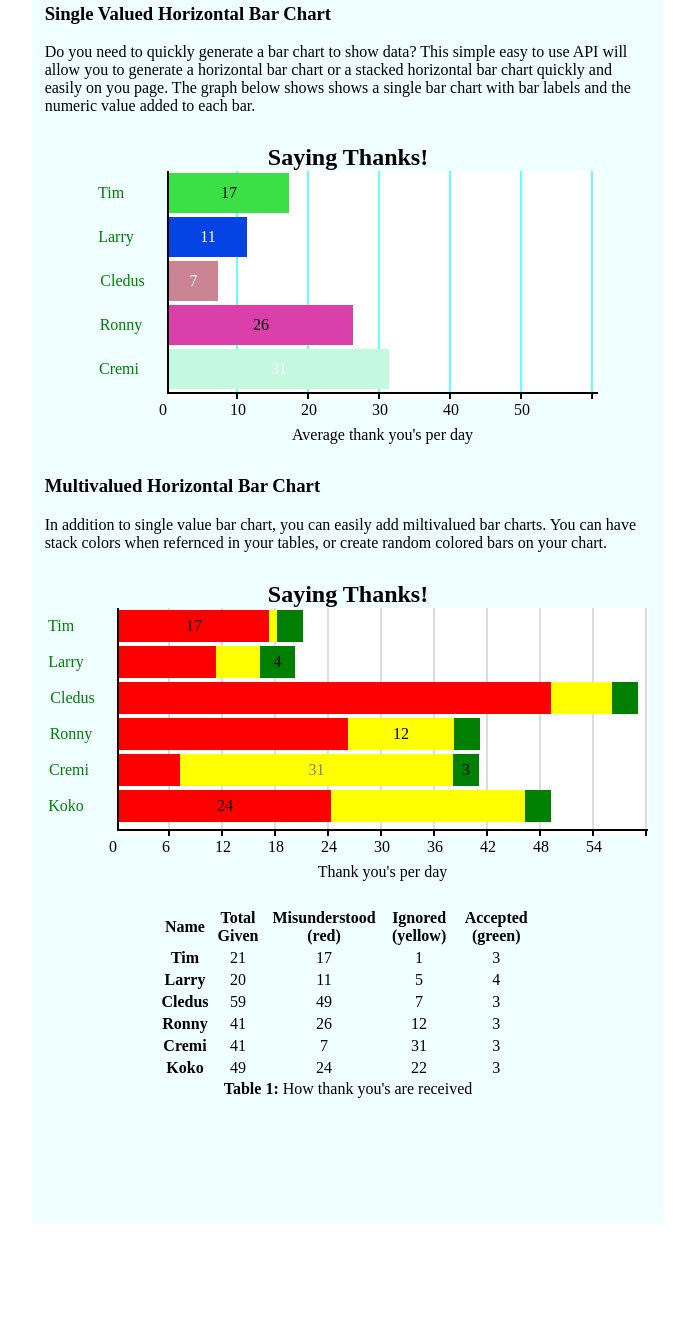
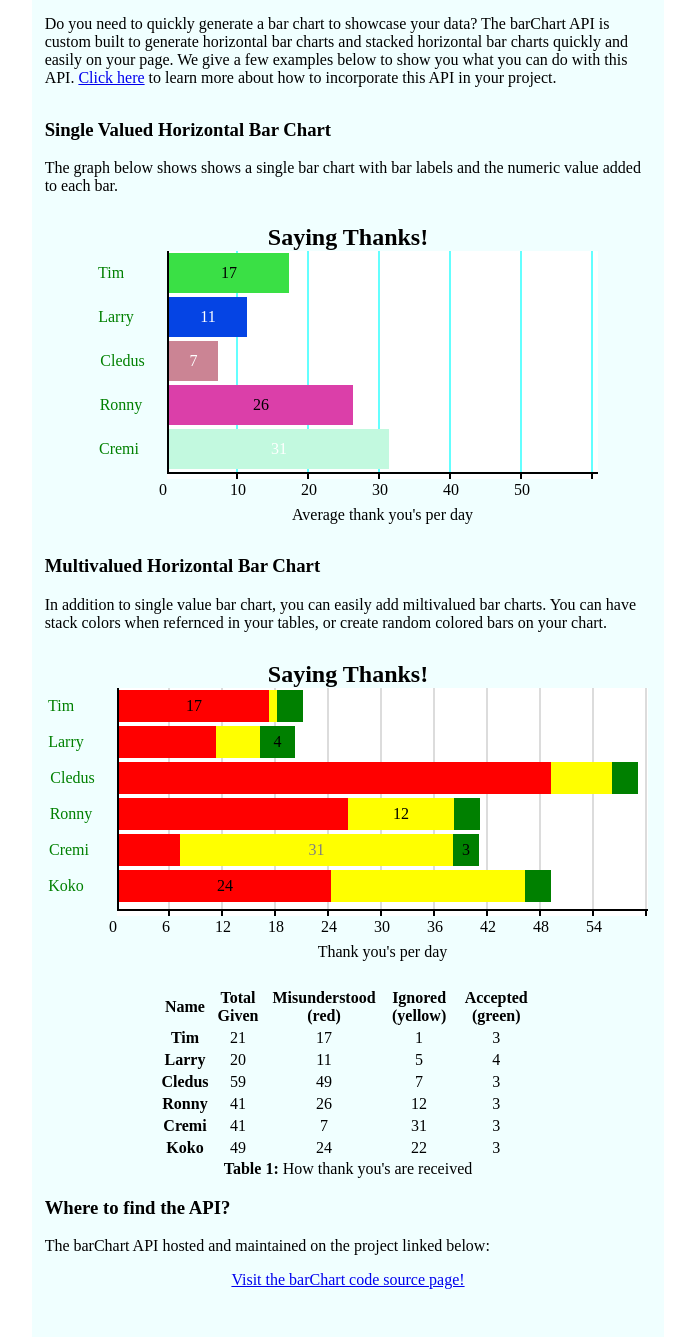
Before and after one commit to p00kO/barChart, a website: page index.html in a window 1280 px wide. Shown: the part 243-1580 px from the top of the page, without its empty margins (292-987 px from the left). Before the commit the page ends 1475 px from the top, so only its background shows below. Drawn offline with nearby package versions, Linux system fonts and the light colour scheme.

Commit message:
modified html page text and sections

```diff
--- a/index.html
+++ b/index.html
@@ -8,8 +8,9 @@
   <body>
     <div class="main">
       <h1 class="title">Bar Chart Project</h1>
+      <p id="topParagraph">Do you need to quickly generate a bar chart to showcase your data? The barChart API is custom built to generate horizontal bar charts and stacked horizontal bar charts quickly and easily on your page. We give a few examples below to show you what you can do with this API. <a href="#linkToSource">Click here</a> to learn more about how to incorporate this API in your project.</p>
       <h3>Single Valued Horizontal Bar Chart</h3>
-      <p>Do you need to quickly generate a bar chart to show data? This simple easy to use API will allow you to generate a horizontal bar chart or a stacked horizontal bar chart quickly and easily on you page. The graph below shows shows a single bar chart with bar labels and the numeric value added to each bar.</p>
+      <p>The graph below shows shows a single bar chart with bar labels and the numeric value added to each bar.</p>
       <div class = "chart" id="graph"></div>
       <h3>Multivalued Horizontal Bar Chart</h3>
       <p>In addition to single value bar chart, you can easily add miltivalued bar charts. You can have stack colors when refernced in your tables, or create random colored bars on your chart.</p>
@@ -70,6 +71,9 @@
         </tbody>
 
       </table>
+    <h3 id="linkToSource">Where to find the API?</h3>
+    <p>The barChart API hosted and maintained on the project linked below:</p>
+    <p style="text-align : center;"><a  href="https://github.com/p00kO/barChart/tree/main">Visit the barChart code source page!</a></p>
   </div>
 
 
--- a/style.css
+++ b/style.css
@@ -37,6 +37,12 @@ h3{
   padding-top: 2%;
   caption-side : bottom;
 }
+
+#topParagraph{
+  padding-top : 2%;
+  padding-bottom : 2%;
+}
+
 .t0{
   text-align: center;
 }
```
